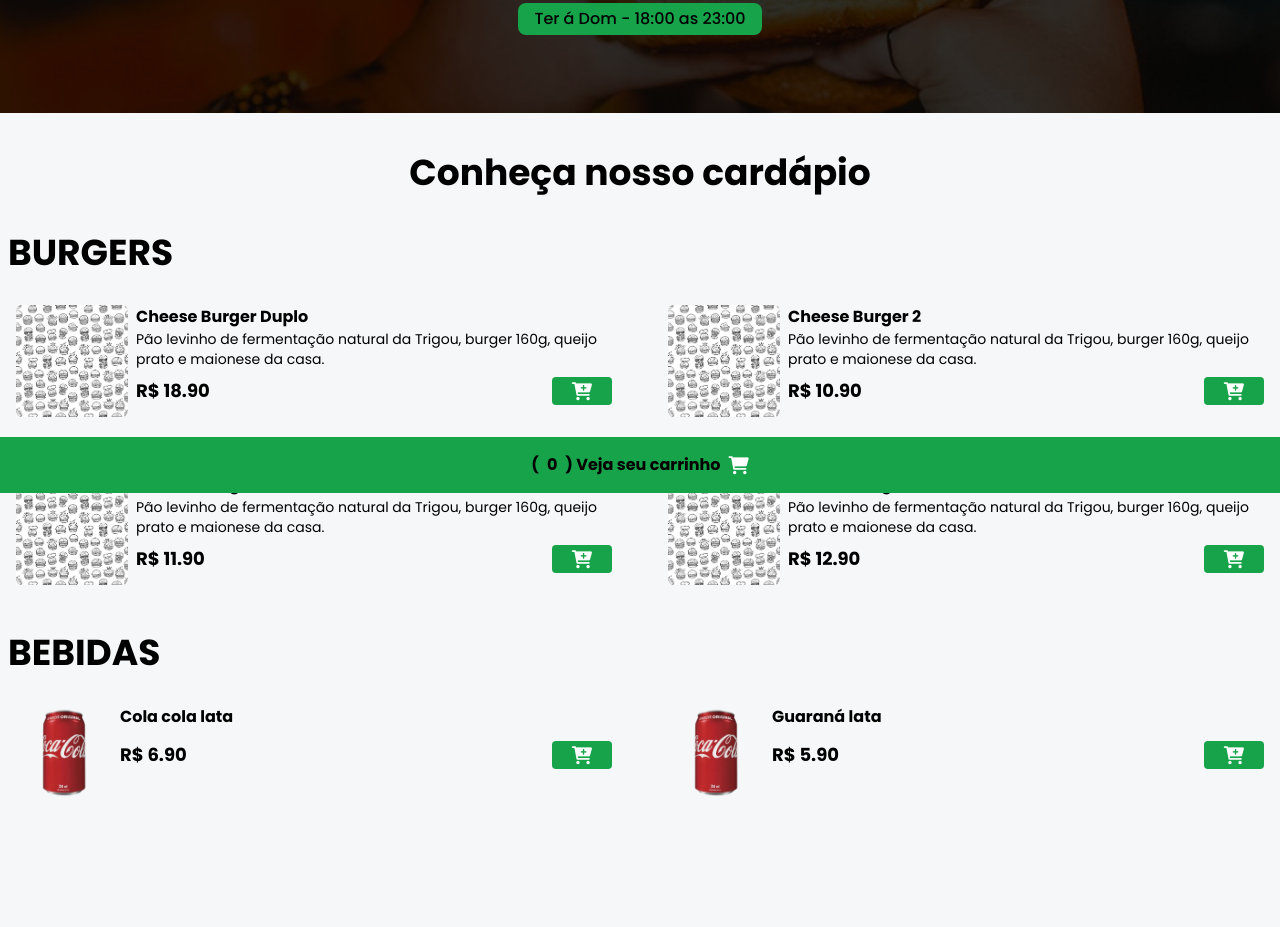
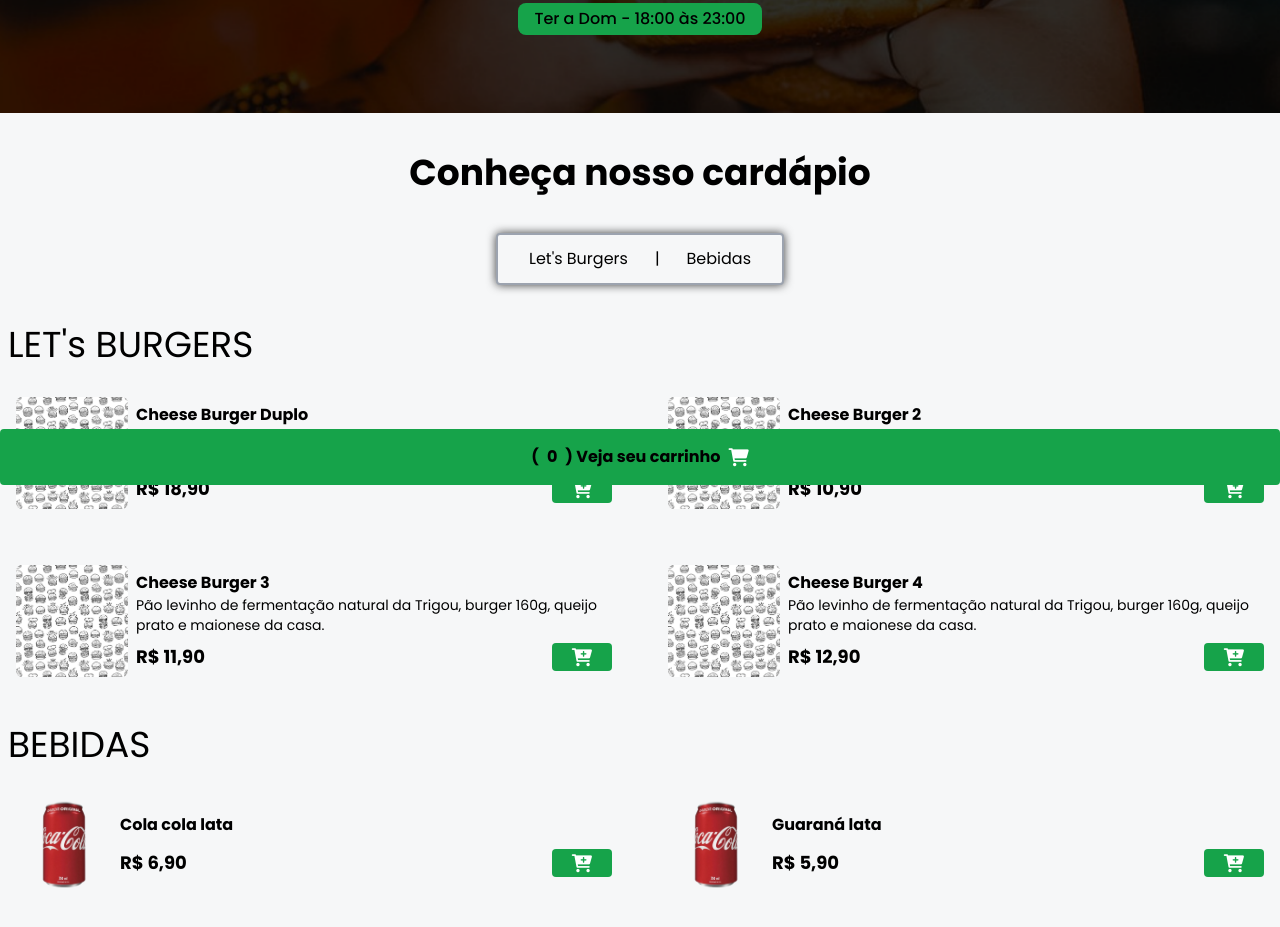
Before and after one commit to JcSouzaa01/CardapioOnline, a website: page index.html in a window 1280 px wide. Shown: the part 307-1234 px from the top of the page. Drawn offline with nearby package versions, Linux system fonts and the light colour scheme.

Commit message:
página: Mudança na página
- Adicionado a navegação para os produtos
- Ajustado o horário de funcionamento
- Footer arredondado
- outros...

```diff
--- a/index.html
+++ b/index.html
@@ -27,10 +27,17 @@
             <h1 class="text-4xl mt-4 mb-2 font-bold text-white">
                 LET's GO BURGER
             </h1>
-            <span class=" text-white font-medium">Trav. Rio da Silva, 423, Santa Amélia</span>
+
+            <ul class="">
+                <a class="text-white font-medium"
+                    href="https://www.google.com/maps/place/R.+Gilberto+Vieira+Leite,+423+-+Tabuleiro+do+Martins,+Maceió+-+AL,+57060-175/@-9.5981522,-35.7691366,17z/data=!3m1!4b1!4m6!3m5!1s0x70148e9990ec9cd:0x585376631de4e2ce!8m2!3d-9.5981522!4d-35.7691366!16s%2Fg%2F11hb6st2lc?entry=ttu">
+                    Trav. Rio da Silva, 423, Santa Amélia</a>
+            </ul>
+
             <div class="bg-green-600 px-4 py-1 rounded-lg mt-4" id="date-span">
-                <span class="font-medium">Ter á Dom - 18:00 as 23:00</span>
+                <span class="font-medium">Ter a Dom - 18:00 às 23:00</span>
             </div>
+
         </div>
     </header>
     <!-- FIM HEADER -->
@@ -39,14 +46,25 @@
         Conheça nosso cardápio
     </h2>
 
+    <nav class="flex mx-auto max-w-72 justify-evenly mb-10 items-center sticky top-2 p-1 bg-[#f6f7f8] rounded border-2 border-gray-400 border-solid ">
+        <ul class=" p-2">
+            <a href="#burgers">Let's Burgers</a>
+        </ul>
+        <div class="cursor-default">|</div>
+        <ul class=" p-2">
+            <a href="#bebidas">Bebidas</a>
+        </ul>
+    </nav>
+
+
     <!-- INICIO MENU -->
     <div id="menu">
-        <h2 class="text-3xl md:text-4xl font-bold mb-6 mx-auto max-w-7xl px-2">BURGERS</h2>
+        <h2 id="burgers" class="text-3xl md:text-4xl mb-6 mx-auto max-w-7xl px-2">LET's BURGERS</h2>
         <!-- GRID BURGERS -->
         <main id="burger-container" class="grid grid-cols-1 md:grid-cols-2 gap-7 md:gap-10 mx-auto max-w-7xl px-2 mb-10"></main>
         <!-- FIM GRID BURGERS -->
 
-        <h2 class="text-3xl md:text-4xl font-bold mb-6 mx-auto max-w-7xl px-2">BEBIDAS</h2>
+        <h2 id="bebidas" class="text-3xl md:text-4xl mb-6 mx-auto max-w-7xl px-2">BEBIDAS</h2>
         <!-- GRID BEBIDAS -->
         <div id="bebidas-container" class="grid grid-cols-1 md:grid-cols-2 gap-7 md:gap-10 mx-auto max-w-7xl px-2 mb-28"></div>
         <!-- FIM GRID BEBIDAS -->
@@ -84,9 +102,9 @@
     <!-- FIM MODAL CART -->
 
     <!-- BUTTON CART FOOTER -->
-    <footer class="w-full bg-green-600 h-14 fixed bottom-0 z-40 flex items-center justify-center ">
+    <footer class=" h-14 sticky bottom-2 flex items-center justify-center mx-auto max-w-72 md:max-w-7xl">
         <button
-        class="font-bold flex items-center justify-center gap-2 h-full w-full"
+        class="font-bold flex items-center justify-center gap-2 bg-green-600 h-full w-full rounded"
         id="cart-btn"
         >
             (<span id="cart-count">0</span>) Veja seu carrinho <i class="fa fa-shopping-cart text-lg text-white"></i>
--- a/script/bebidas.js
+++ b/script/bebidas.js
@@ -2,11 +2,13 @@ document.addEventListener('DOMContentLoaded', function () {
     const beverages = [
         {
             name: 'Cola cola lata',
+            valor: '6,90',
             price: 6.90,
             image: './img/refri-1.png'
         },
         {
             name: 'Guaraná lata',
+            valor: '5,90',
             price: 5.90,
             image: './img/refri-1.png'
         }
@@ -16,13 +18,13 @@ document.addEventListener('DOMContentLoaded', function () {
 
     beverages.forEach(beverage => {
         const beverageElement = document.createElement('div');
-        beverageElement.className = 'p-2 flex w-full gap-2';
+        beverageElement.className = 'p-2 flex w-full gap-2 items-center';
         beverageElement.innerHTML = `
             <img src="${beverage.image}" alt="${beverage.name}" class="w-24 h-24 rounded-md">
             <div class="w-full">
                 <p class="font-bold">${beverage.name}</p>
                 <div class="flex items-center gap-2 justify-between mt-3">
-                    <p class="font-bold text-lg">R$ ${beverage.price.toFixed(2)}</p>
+                    <p class="font-bold text-lg">R$ ${beverage.valor}</p>
                     <button class="bg-green-600 px-5 rounded add-to-cart-btn hover:scale-125 duration-200"
                         data-name="${beverage.name}"
                         data-price="${beverage.price.toFixed(2)}">
--- a/script/burgers.js
+++ b/script/burgers.js
@@ -3,24 +3,28 @@ document.addEventListener('DOMContentLoaded', function () {
         {
             name: 'Cheese Burger Duplo',
             description: 'Pão levinho de fermentação natural da Trigou, burger 160g, queijo prato e maionese da casa.',
+            valor: '18,90',
             price: 18.90,
             image: './img/bg-2 1.png'
         },
         {
             name: 'Cheese Burger 2',
             description: 'Pão levinho de fermentação natural da Trigou, burger 160g, queijo prato e maionese da casa.',
+            valor: '10,90',
             price: 10.90,
             image: './img/bg-2 1.png'
         },
         {
             name: 'Cheese Burger 3',
             description: 'Pão levinho de fermentação natural da Trigou, burger 160g, queijo prato e maionese da casa.',
+            valor: '11,90',
             price: 11.90,
             image: './img/bg-2 1.png'
         },
         {
             name: 'Cheese Burger 4',
             description: 'Pão levinho de fermentação natural da Trigou, burger 160g, queijo prato e maionese da casa.',
+            valor: '12,90',
             price: 12.90,
             image: './img/bg-2 1.png'
         }
@@ -30,17 +34,18 @@ document.addEventListener('DOMContentLoaded', function () {
 
     burgers.forEach(burger => {
         const burgerElement = document.createElement('div');
-        burgerElement.className = 'p-2 flex gap-2';
+        burgerElement.className = 'p-2 flex gap-2 items-center';
         burgerElement.innerHTML = `
             <img src="${burger.image}" alt="${burger.name}" class="w-28 h-28 rounded-md">
             <div>
                 <p class="font-bold">${burger.name}</p>
                 <p class="text-sm">${burger.description}</p>
                 <div class="flex items-center gap-2 justify-between mt-2">
-                    <p class="font-bold text-lg">R$ ${burger.price.toFixed(2)}</p>
+                    <p class="font-bold text-lg">R$ ${burger.valor}</p>
                     <button class="bg-green-600 px-5 rounded add-to-cart-btn hover:scale-125 duration-200"
                         data-name="${burger.name}"
-                        data-price="${burger.price.toFixed(2)}">
+                        data-price="${burger.price.toFixed(2)}"
+                        data-valor="${burger.valor}">
                         <i class="fa fa-cart-plus text-lg text-white"></i>
                     </button>
                 </div>
--- a/script/scripts.js
+++ b/script/scripts.js
@@ -35,14 +35,15 @@ menu.addEventListener("click", function(event){
     if(parentButton){
         const name = parentButton.getAttribute("data-name")
         const price = parseFloat(parentButton.getAttribute("data-price"))
+        const valor = parentButton.getAttribute("data-valor")
 
         // Adicionar no carrinho
-        addToCart(name,price)
+        addToCart(name,price,valor)
     }
 })
 
 // função para adicionar no carrinho
-function addToCart(name,price){
+function addToCart(name,price,valor){
     const existeItem = cart.find(item => item.name === name)
 
     if(existeItem){
@@ -52,6 +53,7 @@ function addToCart(name,price){
     else{
         cart.push({
             name,
+            valor,
             price,
             quantity: 1,
         })
@@ -73,7 +75,7 @@ function updateCartModal(){
                 <div>
                     <p class="font-bold" >${item.name}</p>
                     <p>Quantidade: ${item.quantity}</p>
-                    <p class="font-bold mt-2">R$ ${item.price.toFixed(2)}</p>
+                    <p class="font-bold mt-2">R$ ${item.valor}</p>
                 </div>
 
                 <button class="remove-item-btn" data-name="${item.name}" >Remover</button>
@@ -209,7 +211,7 @@ checkoutBtn.addEventListener("click", function(){
 function verificarHorario(){
     const data = new Date()
     const hora = data.getHours();
-    return hora >= 18 && hora < 22;
+    return hora >= 18 && hora < 23;
 }
 
 const spanHorario = document.getElementById("date-span")
@@ -223,3 +225,14 @@ else{
     spanHorario.classList.remove("bg-gree-600")
     spanHorario.classList.add("bg-red-500")
 }
+
+// Captura o clique nos links e rola suavemente para a seção correspondente
+document.querySelectorAll('a[href^="#"]').forEach(anchor => {
+    anchor.addEventListener('click', function (e) {
+        e.preventDefault();
+
+        document.querySelector(this.getAttribute('href')).scrollIntoView({
+            behavior: 'smooth'
+        });
+    });
+});
--- a/styles/style.css
+++ b/styles/style.css
@@ -5,3 +5,12 @@
 body{
     background-color: #f6f7f8;
 }
+nav{
+    box-shadow: 0px 0px 10px rgb(0 0 0 / 75%);
+}
+nav ul a:hover{
+    --tw-bg-opacity: 1;
+    background-color: rgb(229 231 235 / var(--tw-bg-opacity));
+    border-radius: 0.25rem/* 4px */;
+    padding: 0.5rem/* 8px */
+}
```
Also changed, not shown: styles/output.css.
